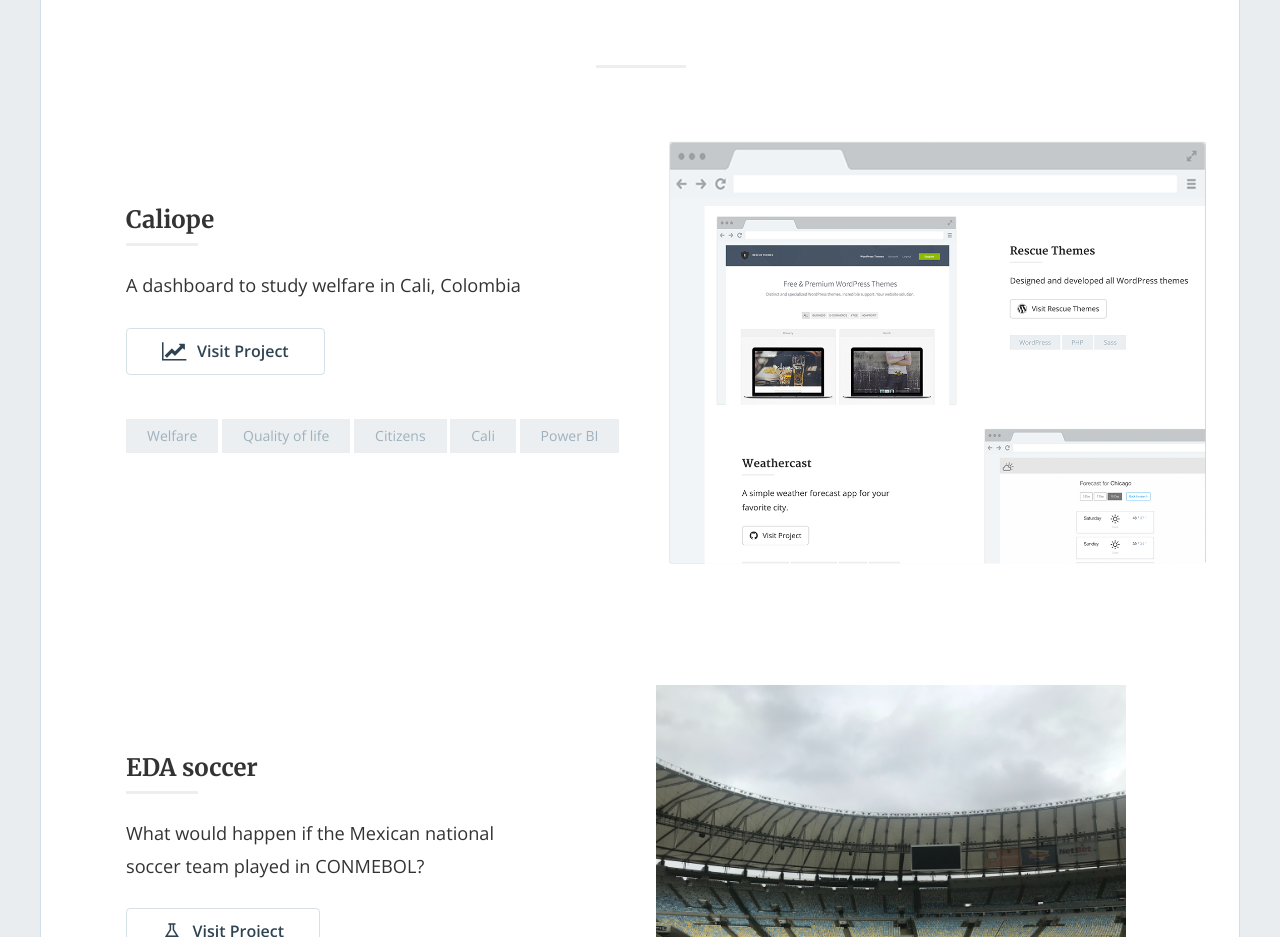
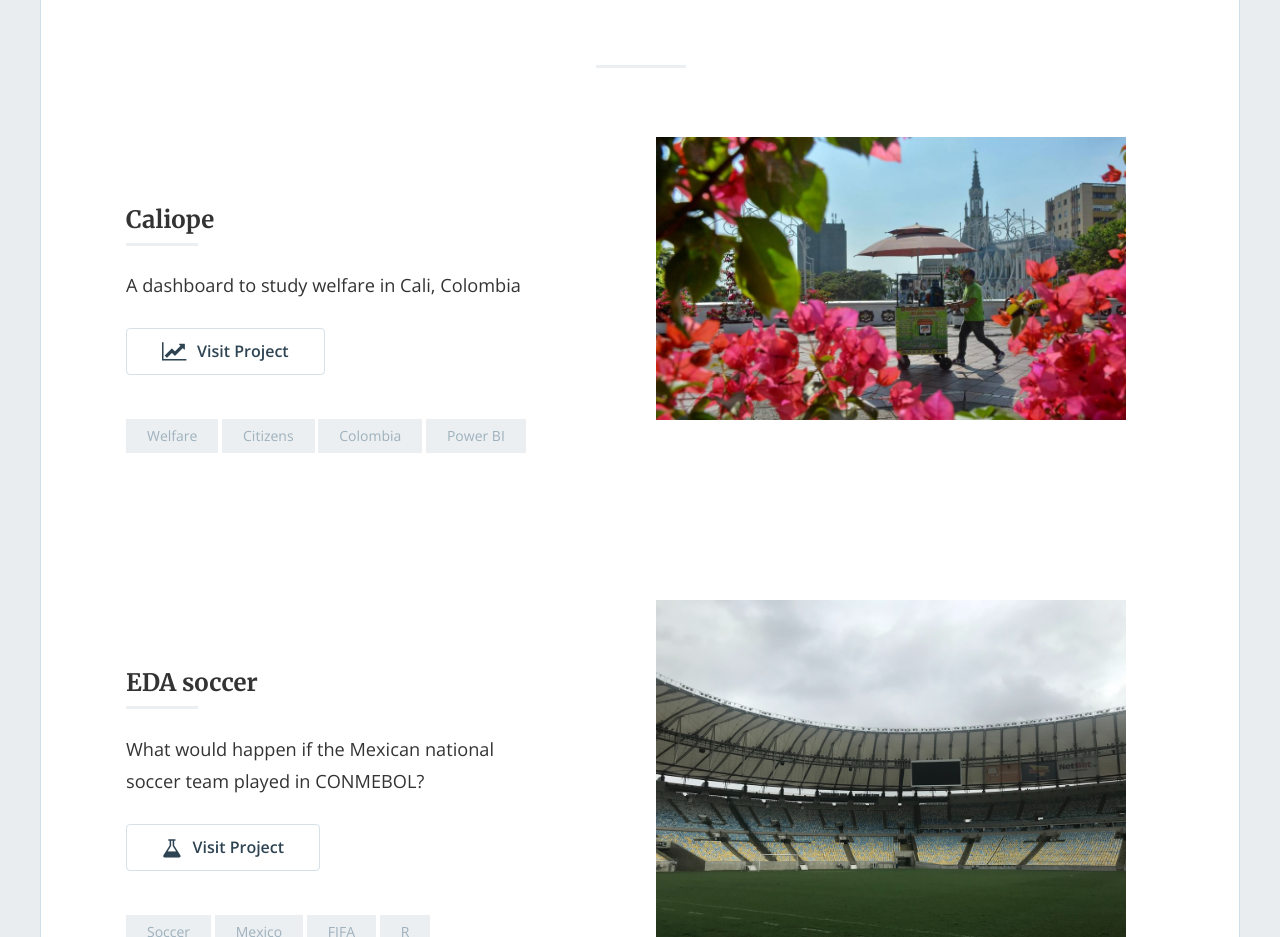
Before and after one commit to Victors081/victors081.github.io, a plain HTML site: page index.html in a window 1280 px wide. Shown: the part 1160-2097 px from the top of the page. Drawn offline with nearby package versions, Linux system fonts and the light colour scheme.

Commit message:
Moficaciones de forma y estilo

```diff
--- a/index.html
+++ b/index.html
@@ -123,11 +123,9 @@
 
     <span>Welfare</span>
 
-    <span>Quality of life</span>
-
     <span>Citizens</span>
 
-    <span>Cali</span>
+    <span>Colombia</span>
 
     <span>Power BI</span>
 
@@ -147,9 +145,9 @@
 
     </div>
 
-    <div class="col-xs-12 col-md-6">
+    <div class="col-xs-12 col-md-5">
 
-  <img class="img-responsive" src="/img/posts/04_phantom-jekyll-1130x864-2x.png" title="Phantom">
+  <img class="img-responsive" src="/img/posts/cali.jpeg" >
 
 
     </div>
@@ -206,10 +204,10 @@
 
     <div class="col-xs-12 col-md-5">
 
-  <img class="img-responsive" src="/img/posts/soccer.png" title="Soccer">
+      <img class="img-responsive" src="/img/posts/soccer.png">
 
 
-    </div>
+        </div>
 
   </div>
 
```
Also changed, not shown: img/posts/cali.jpeg (added).
